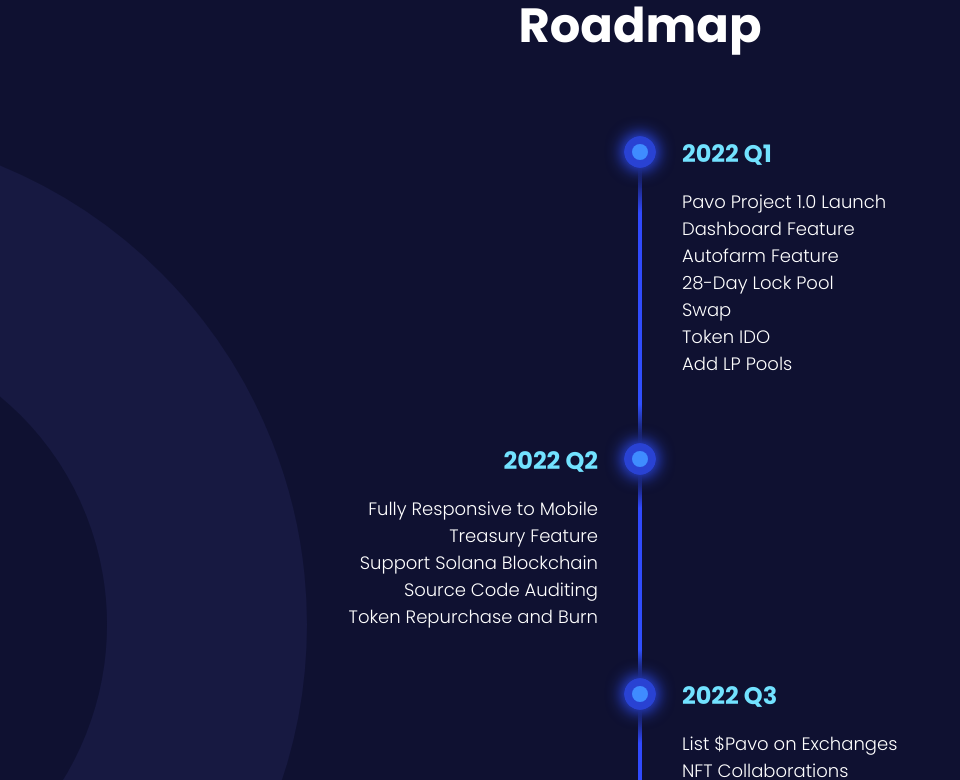
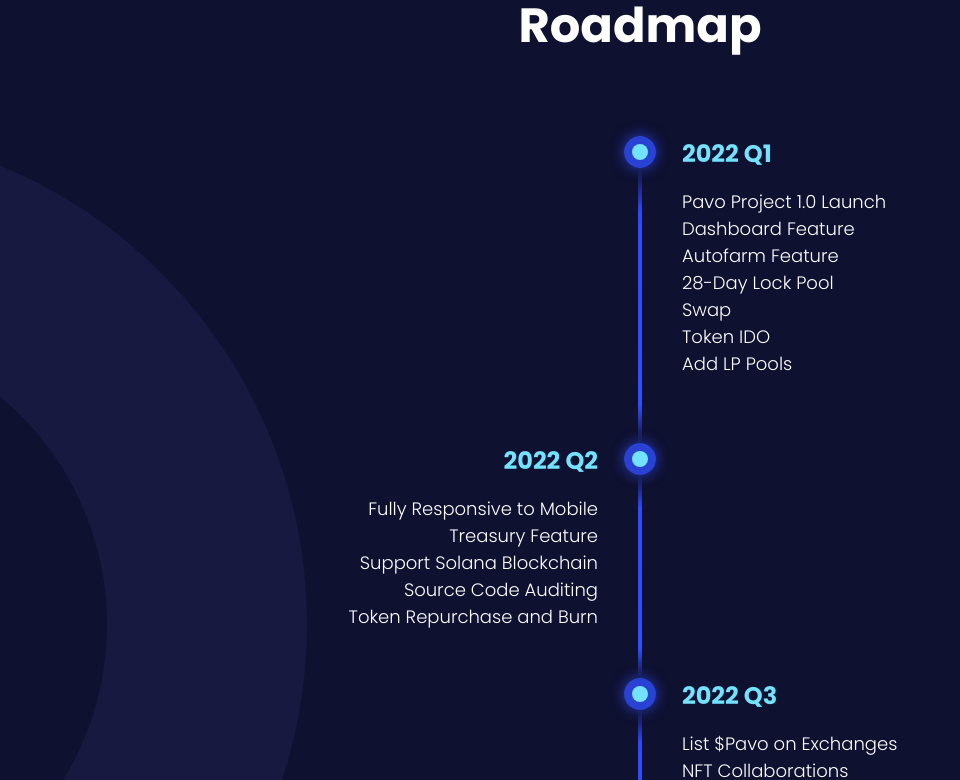
Before and after one commit to fenghaotcx/verso-tech-com, a React (Create React App) app: page /swap in a window 1280 px wide. Shown: the part 2220-3000 px from the top of the page, without its empty margins (0-960 px from the left). Built offline with nearby package versions, Linux system fonts and the light colour scheme.

Commit message:
pc UI  修改

```diff
--- a/src/page/components/SetionFour.js
+++ b/src/page/components/SetionFour.js
@@ -41,7 +41,7 @@
   width: 32px;
   height: 32px;
   background: rgba(48, 79, 253, 0.8);
-  box-shadow: 0px 0px 16px 2px #304FFD;
+  box-shadow: 0px 0px 12px 2px rgba(48, 79, 253, 0.5);
   border-radius: 100%;
   margin: 0 auto;
   display: flex;
@@ -51,7 +51,7 @@
   &>.step {
     width: 16px;
     height: 16px;
-    background: #3F8CFF;
+    background: #72E2FF;
     border-radius: 100%;
   }
 `
```
